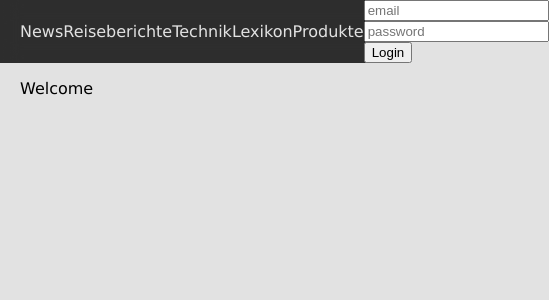
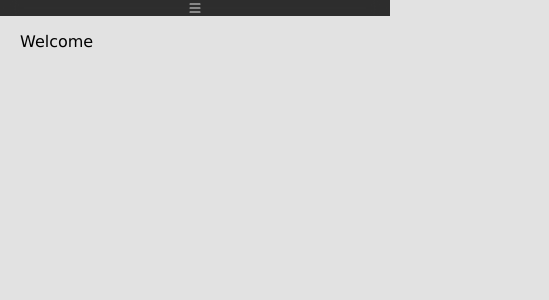
Before and after one commit to mcbauman/realCyclist, a Vue app in the folder frontend/: page / in a window 390 px wide. Shown: the top 300 px of the page, 549 px wide, since content can reach past the window. Built offline with nearby package versions, Linux system fonts and the light colour scheme.

Commit message:
ImprovedHeader

```diff
--- a/frontend/src/App.vue
+++ b/frontend/src/App.vue
@@ -1,26 +1,29 @@
 <script setup>
 import { ref } from 'vue';
 import MenuIcon from './assets/icons/MenuIcon.vue';
+import LeaveIcon from './assets/icons/LeaveIcon.vue';
 import { useUSerStore } from './stores/userStore';
 const userStore=useUSerStore()
 const colorSchema = ref("default")
+const menuOpen = ref("hide")
 const loginData = ref({})
 </script>
 
 <template>
   <header :class="colorSchema">
     <nav>
-    <p>News</p>
-    <p>Reiseberichte</p>
-    <p>TechnikLexikon</p>
-    <p>Produkte</p>
-    <p v-if="userStore.user">Forum</p>
-    <span v-else>
+    <p :class="menuOpen" >News</p>
+    <p :class="menuOpen">Reiseberichte</p>
+    <p :class="menuOpen">TechnikLexikon</p>
+    <p :class="menuOpen">Produkte</p>
+    <p :class="menuOpen" v-if="userStore.user">Forum</p>
+    <span v-else :class="menuOpen">
       <input type="email" placeholder="email" v-model="loginData.name">
       <input type="password" placeholder="password" v-model="loginData.password">
       <button type="submit" @click.prevent="userStore.login(loginData.name, loginData.password)">Login</button>
     </span>
-    <MenuIcon />
+    <LeaveIcon :class="menuOpen" v-if="userStore.user" @click.prevent="userStore.logout()" title="lougout"/>
+    <MenuIcon id="menuIcon" @click.prevent="()=>menuOpen='show'"/>
     </nav>
   </header>
 
--- /dev/null
+++ b/frontend/src/assets/icons/LeaveIcon.vue
@@ -0,0 +1,19 @@
+<template>
+  <svg
+    xmlns="http://www.w3.org/2000/svg"
+    width="16"
+    height="16"
+    fill="currentColor"
+    class="bi bi-box-arrow-right"
+    viewBox="0 0 16 16"
+  >
+    <path
+      fill-rule="evenodd"
+      d="M10 12.5a.5.5 0 0 1-.5.5h-8a.5.5 0 0 1-.5-.5v-9a.5.5 0 0 1 .5-.5h8a.5.5 0 0 1 .5.5v2a.5.5 0 0 0 1 0v-2A1.5 1.5 0 0 0 9.5 2h-8A1.5 1.5 0 0 0 0 3.5v9A1.5 1.5 0 0 0 1.5 14h8a1.5 1.5 0 0 0 1.5-1.5v-2a.5.5 0 0 0-1 0z"
+    />
+    <path
+      fill-rule="evenodd"
+      d="M15.854 8.354a.5.5 0 0 0 0-.708l-3-3a.5.5 0 0 0-.708.708L14.293 7.5H5.5a.5.5 0 0 0 0 1h8.793l-2.147 2.146a.5.5 0 0 0 .708.708z"
+    />
+  </svg>
+</template>
--- a/frontend/src/assets/main.css
+++ b/frontend/src/assets/main.css
@@ -44,3 +44,22 @@ main{
   background-color: var(--mainBG);
   color: var(--mainText);
 }
+
+@media only screen and (min-width:800px) {
+  #menuIcon{
+    display: none;
+  }
+}
+
+@media only screen and (max-width:800px) {
+  nav{
+    flex-direction: column;
+  }
+  .hide{
+    display: none;
+  }
+  .show{
+    display: flex;
+    flex-direction: column;
+  }
+}
--- a/frontend/src/stores/userStore.js
+++ b/frontend/src/stores/userStore.js
@@ -19,5 +19,10 @@ export const useUSerStore = defineStore('user', () => {
     })
   }
 
-  return { user, login }
+  function logout(){
+    localStorage.removeItem("user")
+    user.value=null
+  }
+
+  return { user, login, logout }
 })
```
